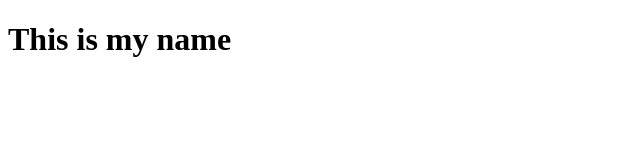
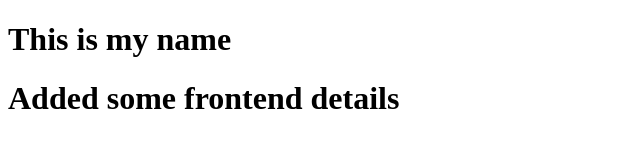
Before and after one commit to ramesh1481/practice, a plain HTML site: page index.html in a window 1280 px wide. Shown: the whole page, without its empty margins (0-640 px from the left). Drawn offline with Linux system fonts and the light colour scheme.

Commit message:
Feat : New code for front end

```diff
--- a/index.html
+++ b/index.html
@@ -7,5 +7,6 @@
 </head>
 <body>
     <h1>This is my name</h1>
+    <h1>Added some frontend details</h1>
 </body>
 </html>
```
